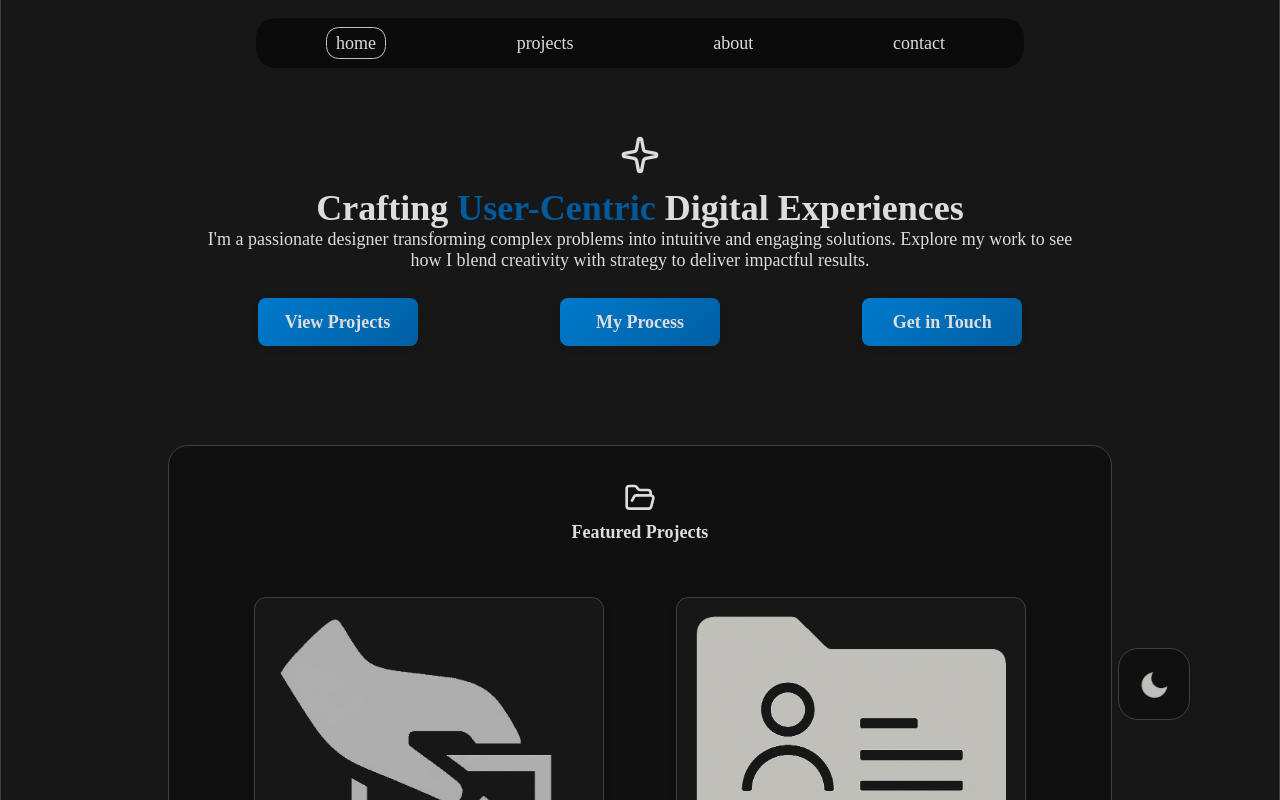
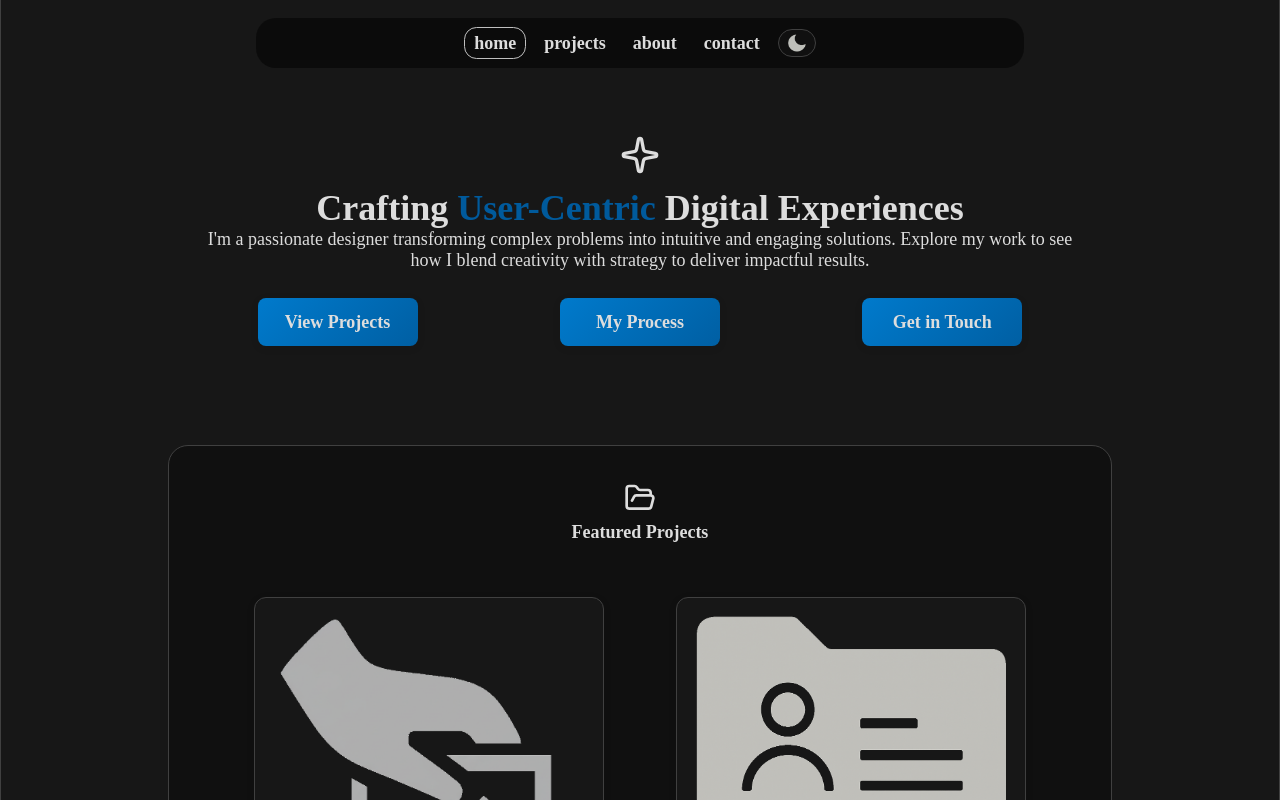
Before and after one commit to kainenw/portfolio_v2, a React (Create React App) app: page / in a window 1280 px wide. Shown: the top 800 px of the page. Built offline with nearby package versions, Linux system fonts and the light colour scheme.

Commit message:
Refactor Header and App components for improved theme handling and layout

```diff
--- a/src/App/App.js
+++ b/src/App/App.js
@@ -10,7 +10,6 @@ import Contact from "../Pages/Contact";
 import Homepage from "../Pages/Homepage";
 /* import ThemeButton from "../ThemeButton/ThemeButton"; */
 import { useState } from "react";
-import ThemeMenu from "../Theme/ThemeMenu";
 import themeStyles from "../Theme/themeStyles";
 import CaseStudyWrapper from "../Pages/CaseStudyWrapper";
 
@@ -36,7 +35,7 @@ function App() {
       }}
     >
       <main>
-      <Header theme={theme} />
+        <Header theme={theme} changeTheme={changeTheme} />
         <Routes>
           {/* <Route path="/resources" element={<Resources theme={theme} />} /> */}
           <Route path="/projects" element={<Projects theme={theme} />} />
@@ -46,7 +45,6 @@ function App() {
           <Route path="/contact" element={<Contact theme={theme} />} />
           <Route path="/" element={<Homepage theme={theme} />} />
         </Routes>
-      <ThemeMenu theme={theme} changeTheme={changeTheme}>toggle theme</ThemeMenu>
       </main>
     </div>
   );
--- a/src/Components/Header/Header.css
+++ b/src/Components/Header/Header.css
@@ -6,17 +6,24 @@
   transform: translate(-50%);
   max-width: 800px;
   width: 60%;
-  min-width: 400px;
+  min-width: 450px; /* Adjusted min-width to better accommodate items */
   border-radius: 20px;
-  padding: 0.5rem;
+  padding: 0.5rem; /* Padding for the header bar itself */
   font-size: calc(10px + 2vmin);
   z-index: 50;
   display: flex;
-  justify-content: space-evenly;
+  justify-content: space-between; /* Space between nav-links and ThemeMenu */
   align-items: center;
+  gap: 0.5rem; /* Adjust gap as needed for spacing between nav items and button */
 
   backdrop-filter: blur(10px);
 
+}
+
+.nav-links {
+  display: flex;
+  align-items: center;
+  gap: 0.5rem; /* Maintain gap between NavLinks */
 }
 
 .App-header a {
@@ -50,14 +57,72 @@
   box-shadow: inset 1.5px 1.5px 3px black;
 }
 
+/* ThemeMenu button styles */
+.ThemeMenu { /* Corrected class name to match JSX */
+  border: 1px solid #404040;
+  border-radius: 20px;
+  cursor: pointer !important;
+  background-color: transparent;
+  outline: none;
+  display: inline-flex;
+  align-items: center;
+  justify-content: center;
+  box-sizing: border-box;
+  border: 1px solid var(--gray);
+}
+
+.App[data-theme="dark"] .ThemeMenu {
+  background-color: var(--off-black);
+}
+
+.App[data-theme="light"] .ThemeMenu {
+  background-color: var(--light-gray);
+}
+
+.toggle img {
+  height: 1.5rem;
+  width: auto;
+  cursor: pointer;
+}
+
+.ThemeMenu img { /* Corrected class name */
+  height: 24px;
+  width: 24px;
+  filter: brightness(1);
+  transition: filter 0.2s;
+}
+
+.App[data-theme="light"] .ThemeMenu img { /* Corrected class name */
+  filter: brightness(0.25);
+}
+
+/* Shared styling for NavLinks and ThemeMenu button */
+.App-header a,
+.ThemeMenu { /* Corrected class name */
+  text-decoration: none;
+  color: inherit;
+  font-size: 1rem;
+  font-weight: 600;
+  transition: color 0.2s;
+  display: inline-flex;
+  align-items: center;
+  justify-content: center;
+  flex-shrink: 0; /* Prevent items from shrinking if space is tight */
+}
+
+.App-header a:hover,
+.ThemeMenu:hover { /* Corrected class name */
+  color: var(--accent-color, #007acc);
+}
+
 @media (max-width: 500px) {
   .App-header {
     min-width: unset;
-
+    width: 90%;
     transform: translate(-50%, 0);
     border-radius: 20px;
     padding: 0.5rem 0.25rem;
-    font-size: 1rem;
+    font-size: 2rem;
     margin: 0 auto;
   }
   .App-header a {
@@ -70,7 +135,8 @@
   .App-header {
     top: unset;
     bottom: 1rem;
-
+    width: 90%;
+    font-size: 2rem;
     padding: 0.25rem 0.1rem;
     margin: 0 auto;
   }
--- a/src/Components/Header/Header.js
+++ b/src/Components/Header/Header.js
@@ -1,11 +1,21 @@
+import React from 'react'
 import { NavLink } from 'react-router-dom'
 import './Header.css'
 
 function Header(props) {
-  const { theme } = props
+  const { theme, changeTheme } = props
+
+  const handleThemeToggle = () => {
+    const nextTheme = theme === 'dark' ? 'light' : 'dark'
+    document.documentElement.setAttribute('data-theme', nextTheme)
+    changeTheme(nextTheme)
+    localStorage.setItem('__theme', nextTheme)
+  }
+
   // NavLink handles active class automatically
   return (
     <header className="App-header" data-theme={theme}>
+      <div className="nav-links">
         <NavLink to="/" end>
           home
         </NavLink>
@@ -22,6 +32,17 @@ function Header(props) {
         <NavLink to="/contact">
           contact
         </NavLink>
+        <button
+          className="ThemeMenu"
+          onClick={handleThemeToggle}
+          aria-label="Change Theme"
+        >
+          <img
+            src={require(`../../img/themed/${theme}/theme-icon.png`)}
+            alt="toggle theme button"
+          />
+        </button>
+      </div>
     </header>
   )
 }
--- a/src/Pages/_Pages.css
+++ b/src/Pages/_Pages.css
@@ -333,7 +333,7 @@ img {
   align-self: start;
   grid-column: 1;
   grid-row: 1;
-  margin-right: 1rem;
+
 }
 
 .App[data-theme="dark"] .icon {
@@ -373,34 +373,6 @@ img {
   color: #005A9C;
   font-size: 2rem;
   font-weight: bold;
-}
-
-.ThemeMenu {
-  position: fixed;
-  border-radius: 20px;
-  bottom: 10%;
-  right: 7%;
-  border: 1px solid var(--gray);
-}
-
-.App[data-theme="dark"] .ThemeMenu {
-  background-color: var(--off-black);
-}
-
-.App[data-theme="light"] .ThemeMenu {
-  background-color: var(--light-gray);
-}
-
-.ThemeMenu img {
-  margin: 1rem;
-  height: 2rem;
-  width: auto;
-}
-
-.toggle img {
-  height: 1.5rem;
-  width: auto;
-  cursor: pointer;
 }
 
 iframe {
```
Lines whose indentation alone changed are shown as unchanged.
